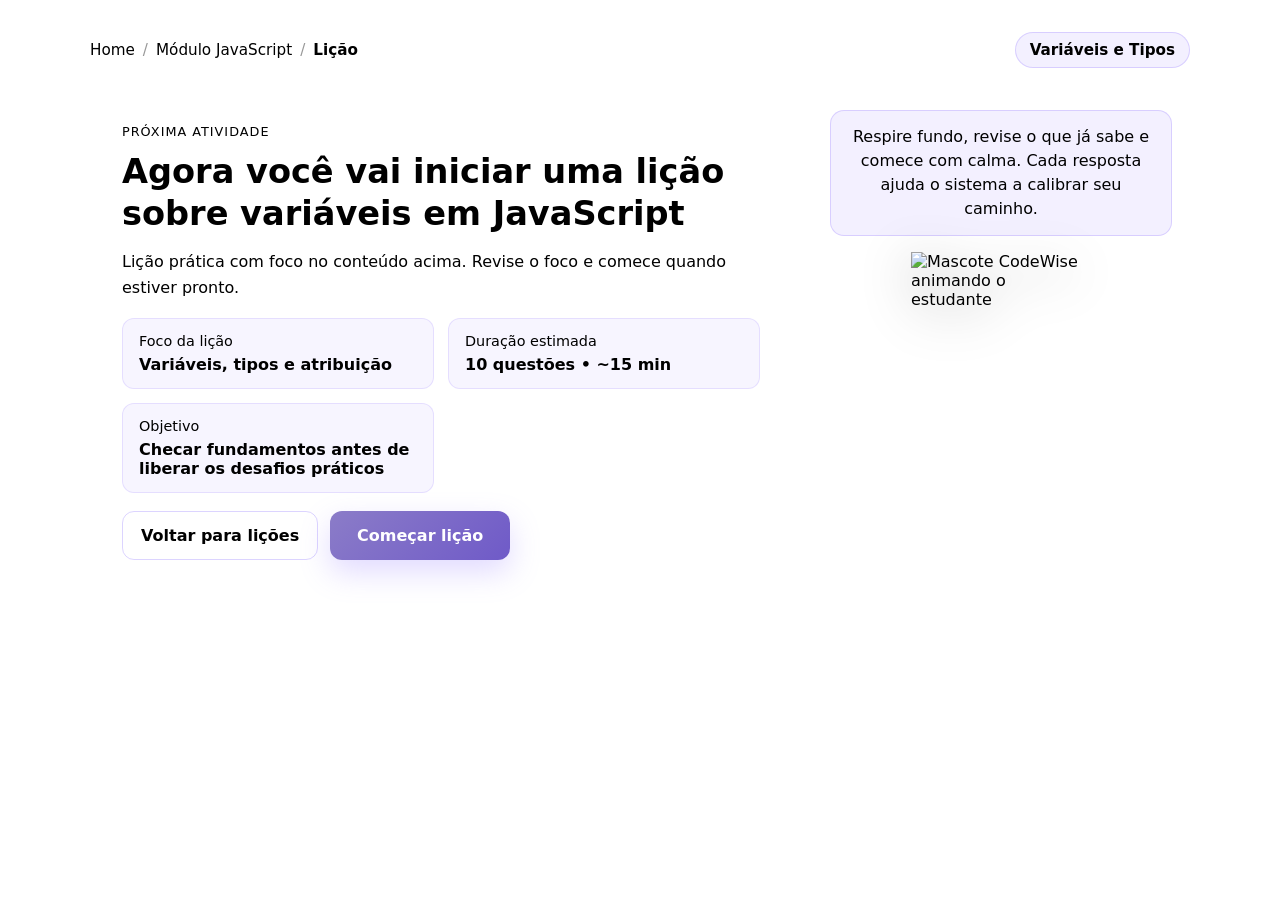
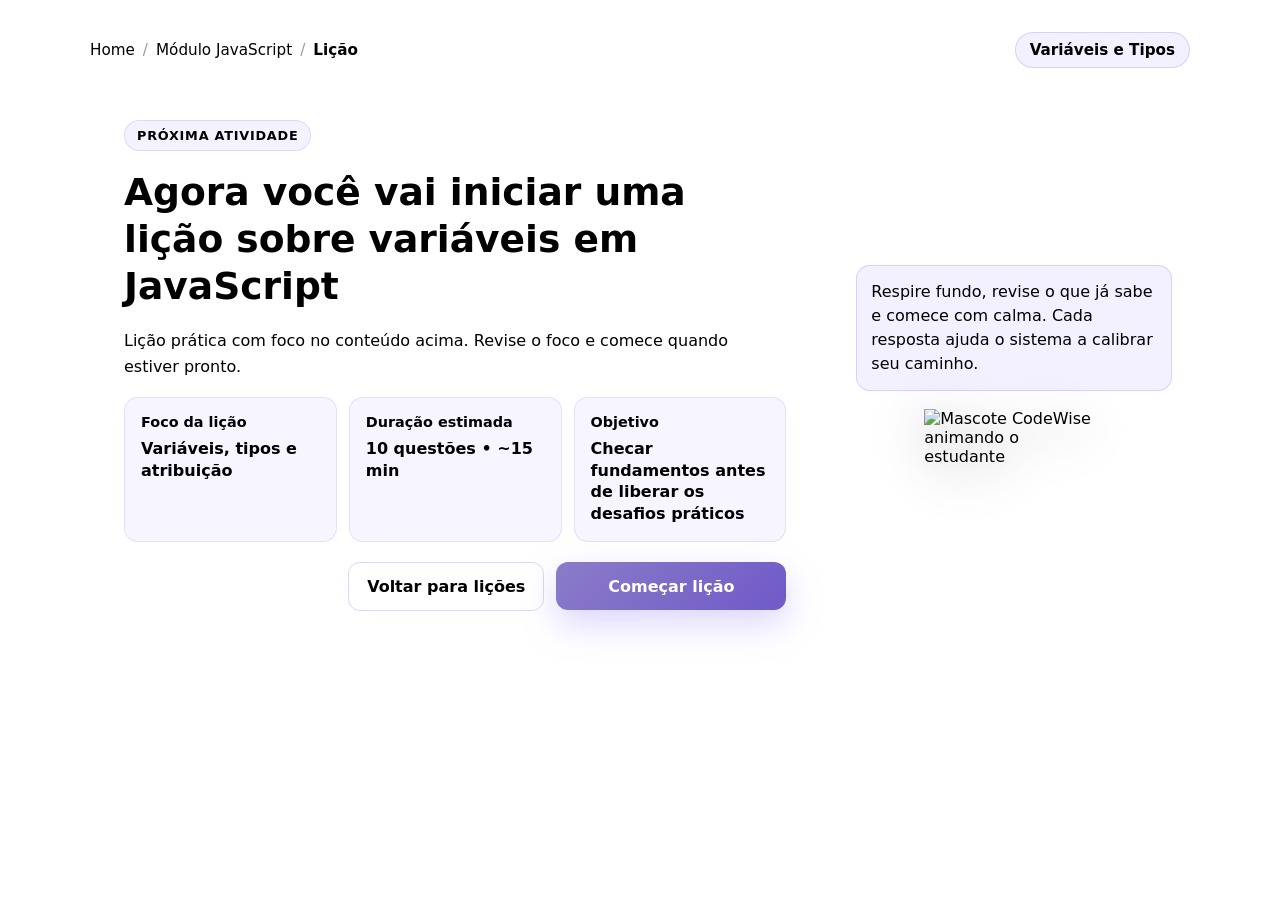

Ajustes nos módulos, incluindo melhorias na lógica de progresso e economia, além de correções de estilo e layout nas páginas do frontend.

--- a/frontend/public/src/assets/styles/intro_modulo.css
+++ b/frontend/public/src/assets/styles/intro_modulo.css
@@ -17,7 +17,7 @@ body {
   margin: 0 auto;
   display: flex;
   flex-direction: column;
-  gap: 24px;
+  gap: 18px;
 }
 
 .intro-header {
@@ -58,8 +58,8 @@ body {
 
 .intro-content {
   display: grid;
-  grid-template-columns: 1.3fr 0.7fr;
-  gap: 20px;
+  grid-template-columns: minmax(0, 1.35fr) minmax(280px, 0.65fr);
+  gap: 18px;
   align-items: stretch;
 }
 
@@ -67,58 +67,76 @@ body {
   background: var(--card);
   border: 1px solid var(--border);
   border-radius: 20px;
-  padding: clamp(18px, 3vw, 32px);
+  padding: clamp(22px, 3vw, 34px);
   box-shadow: 0 20px 50px var(--shadow);
+  display: grid;
+  align-content: start;
+  gap: 18px;
 }
 
 .eyebrow {
+  width: fit-content;
+  padding: 7px 12px;
+  border: 1px solid rgba(156, 131, 255, 0.24);
+  border-radius: 999px;
+  background: rgba(156, 131, 255, 0.1);
   text-transform: uppercase;
-  letter-spacing: 1px;
+  letter-spacing: 0.06em;
   font-size: 0.8rem;
   color: var(--text-muted);
-  margin-bottom: 12px;
+  margin-bottom: 0;
+  font-weight: 800;
 }
 
 .title {
-  font-size: clamp(1.5rem, 3vw, 2.1rem);
+  font-size: clamp(1.75rem, 3vw, 2.35rem);
   line-height: 1.25;
-  margin-bottom: 14px;
+  margin-bottom: 0;
 }
 
 .description {
   color: var(--text-muted);
   line-height: 1.6;
-  margin-bottom: 18px;
+  margin-bottom: 0;
+  max-width: 720px;
 }
 
 .info-grid {
   display: grid;
-  grid-template-columns: repeat(auto-fit, minmax(220px, 1fr));
-  gap: 14px;
+  grid-template-columns: repeat(3, minmax(0, 1fr));
+  gap: 12px;
 }
 
 .info {
-  padding: 14px 16px;
-  border-radius: 12px;
+  min-height: 118px;
+  padding: 16px;
+  border-radius: 14px;
   background: rgba(156, 131, 255, 0.08);
   border: 1px solid rgba(156, 131, 255, 0.2);
+  display: grid;
+  align-content: start;
+  gap: 8px;
 }
 
 .label {
   font-size: 0.9rem;
   color: var(--text-muted);
-  margin-bottom: 6px;
+  margin-bottom: 0;
+  font-weight: 800;
 }
 
 .value {
   font-weight: 600;
+  line-height: 1.35;
 }
 
 .cta-area {
   display: flex;
   gap: 12px;
-  margin-top: 18px;
+  margin-top: 2px;
   flex-wrap: wrap;
+  align-items: center;
+  justify-content: flex-end;
 }
 
 .ghost-btn,
@@ -126,6 +144,7 @@ body {
   display: inline-flex;
   align-items: center;
   justify-content: center;
+  min-height: 48px;
   padding: 14px 18px;
   border-radius: 12px;
   text-decoration: none;
@@ -144,7 +163,13 @@ body {
   background: linear-gradient(135deg, #8b7cc8 0%, #6f5ac8 100%);
   color: #ffffff;
   border: none;
-  box-shadow: 0 12px 30px rgba(156, 131, 255, 0.3);
+  min-width: 230px;
+  box-shadow: 0 14px 34px rgba(156, 131, 255, 0.34);
+  order: 2;
+}
+
+.ghost-btn {
+  order: 1;
 }
 
 .ghost-btn:hover,
@@ -168,7 +193,8 @@ body {
   display: flex;
   flex-direction: column;
   align-items: center;
-  gap: 16px;
+  justify-content: center;
+  gap: 18px;
   box-shadow: inset 0 1px 0 rgba(255, 255, 255, 0.05);
 }
 
@@ -180,7 +206,7 @@ body {
   color: var(--text);
   line-height: 1.5;
   font-weight: 500;
-  text-align: center;
+  text-align: left;
 }
 
 .mascot img {
@@ -196,6 +222,19 @@ body {
 
   .intro-content {
     grid-template-columns: 1fr;
+  }
+
+  .info-grid {
+    grid-template-columns: 1fr;
+  }
+
+  .cta-area {
+    justify-content: stretch;
+  }
+
+  .ghost-btn,
+  .primary-btn {
+    width: 100%;
   }
 
   .mascot {
